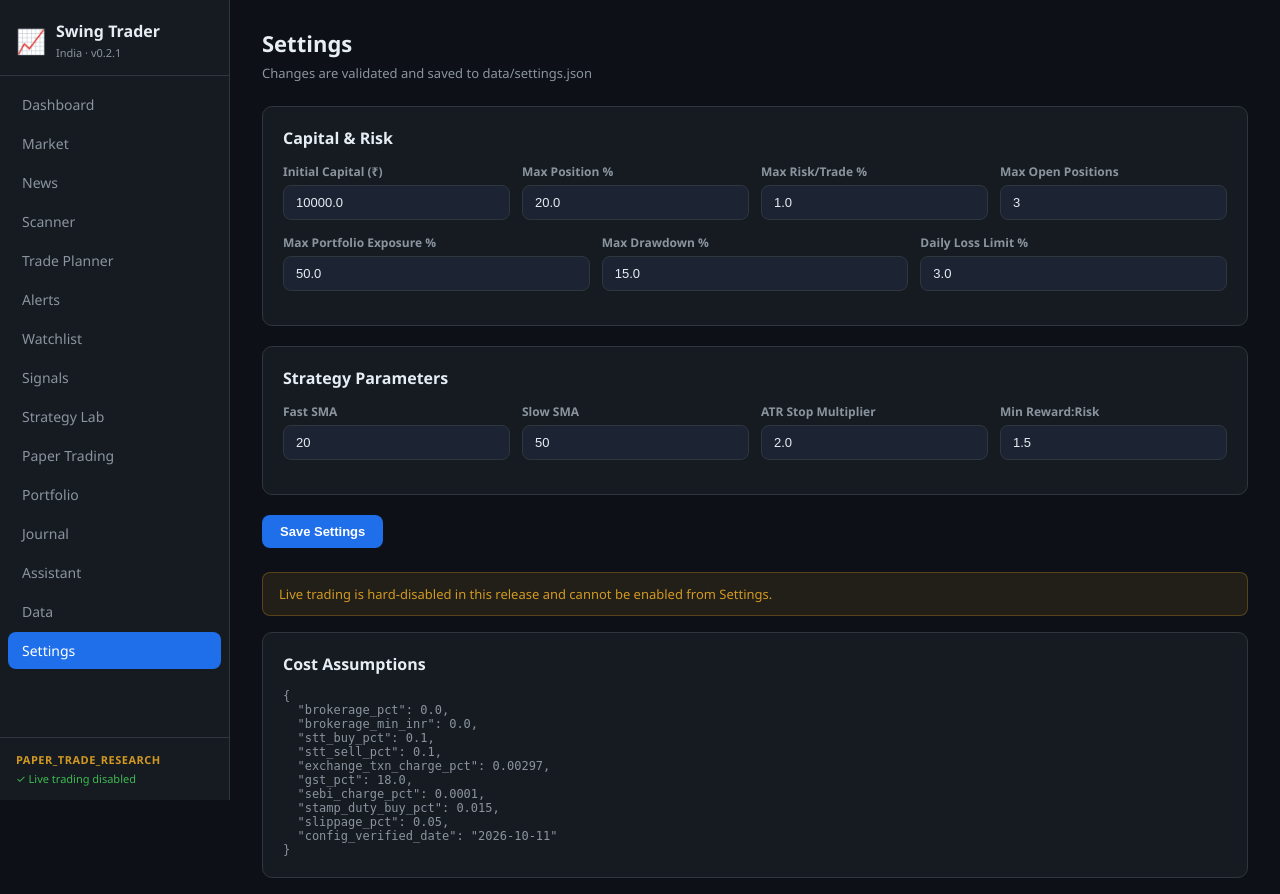
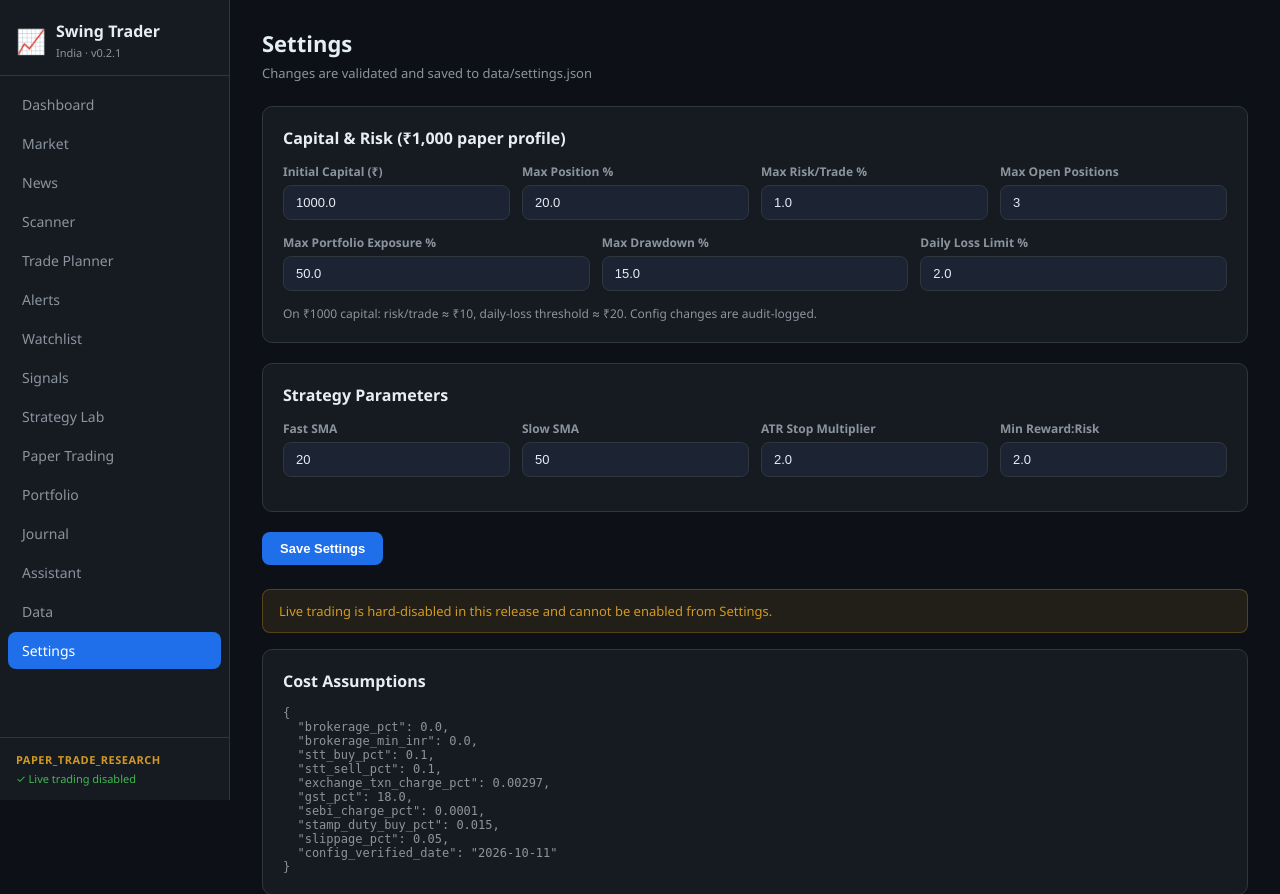
Before and after one commit to tsoundar64710-code/swing-trader-india, a Flask app: page /settings in a window 1280 px wide. Shown: the top 894 px of the page. Run offline with Flask 3, Linux system fonts and the light colour scheme; data that the repository does not hold is empty; some libraries are stand-ins or nearby versions.

Commit message:
Phase 2: risk & paper-trading controls for ₹1,000 profile
- Defaults: capital ₹1,000, risk ₹10/trade (1%), daily-loss ₹20 (2%), min R:R 2.0
- PaperEngine: realized_pnl_today(), daily_loss_limit_inr(), trading_blocked_by_daily_loss()
- Daily-loss enforcement: new BUY orders rejected once today's realized losses hit threshold
- Config-change audit trail: /api/settings logs before/after diffs to audit_log table
- Settings page: helper text shows computed ₹ risk/trade and ₹ daily-loss threshold
- Fixed lookahead test: signal engine always evaluates at last bar; test now verifies
  determinism (same input twice) + causal indicators (append-only does not rewrite history)
- 165 tests pass (was 159), ruff clean, settings page verified

```diff
--- a/src/swingtrader/web/routes.py
+++ b/src/swingtrader/web/routes.py
@@ -490,7 +490,20 @@ def api_data_import():
 @bp.post("/api/settings")
 def api_settings():
     s = current_app.config["SETTINGS"]
+    conn = current_app.config["DB"]
     data = request.get_json(force=True)
+    before = {
+        "initial_capital_inr": s.initial_capital_inr,
+        "max_position_pct": s.risk.max_position_pct,
+        "max_risk_per_trade_pct": s.risk.max_risk_per_trade_pct,
+        "max_open_positions": s.risk.max_open_positions,
+        "max_portfolio_exposure_pct": s.risk.max_portfolio_exposure_pct,
+        "daily_loss_limit_pct": s.risk.daily_loss_limit_pct,
+        "sma_fast": s.strategy.sma_fast,
+        "sma_slow": s.strategy.sma_slow,
+        "atr_stop_multiplier": s.strategy.atr_stop_multiplier,
+        "min_reward_risk": s.strategy.min_reward_risk,
+    }
     try:
         s.initial_capital_inr = float(data.get("initial_capital_inr", s.initial_capital_inr))
         s.risk.max_position_pct = float(data.get("max_position_pct", s.risk.max_position_pct))
@@ -501,6 +514,9 @@ def api_settings():
         s.risk.max_portfolio_exposure_pct = float(
             data.get("max_portfolio_exposure_pct", s.risk.max_portfolio_exposure_pct)
         )
+        s.risk.daily_loss_limit_pct = float(
+            data.get("daily_loss_limit_pct", s.risk.daily_loss_limit_pct)
+        )
         s.strategy.sma_fast = int(data.get("sma_fast", s.strategy.sma_fast))
         s.strategy.sma_slow = int(data.get("sma_slow", s.strategy.sma_slow))
         s.strategy.atr_stop_multiplier = float(
@@ -508,7 +524,30 @@ def api_settings():
         )
         s.strategy.min_reward_risk = float(data.get("min_reward_risk", s.strategy.min_reward_risk))
         save_settings(s)
-        return jsonify({"ok": True})
+        after = {
+            "initial_capital_inr": s.initial_capital_inr,
+            "max_position_pct": s.risk.max_position_pct,
+            "max_risk_per_trade_pct": s.risk.max_risk_per_trade_pct,
+            "max_open_positions": s.risk.max_open_positions,
+            "max_portfolio_exposure_pct": s.risk.max_portfolio_exposure_pct,
+            "daily_loss_limit_pct": s.risk.daily_loss_limit_pct,
+            "sma_fast": s.strategy.sma_fast,
+            "sma_slow": s.strategy.sma_slow,
+            "atr_stop_multiplier": s.strategy.atr_stop_multiplier,
+            "min_reward_risk": s.strategy.min_reward_risk,
+        }
+        changed = {k: {"before": before[k], "after": after[k]}
+                   for k in after if before[k] != after[k]}
+        if changed:
+            conn.execute(
+                "INSERT INTO audit_log (ts, level, event, details_json) VALUES (?,?,?,?)",
+                (
+                    datetime.now(UTC).isoformat(), "INFO", "settings_changed",
+                    json.dumps({"changed": changed}, ensure_ascii=False),
+                ),
+            )
+            conn.commit()
+        return jsonify({"ok": True, "changed": changed})
     except (ValueError, TypeError, SettingsError) as e:
         return jsonify({"ok": False, "error": str(e)}), 400
 
--- a/src/swingtrader/web/templates/settings.html
+++ b/src/swingtrader/web/templates/settings.html
@@ -5,7 +5,7 @@
 <p class="subtitle">Changes are validated and saved to data/settings.json</p>
 
 <div class="card" style="margin-bottom:20px;">
-  <div class="section-title">Capital & Risk</div>
+  <div class="section-title">Capital & Risk (₹1,000 paper profile)</div>
   <div class="form-row">
     <div><label>Initial Capital (₹)</label><input id="st-capital" type="number" value="{{ settings.initial_capital_inr }}" min="1000"></div>
     <div><label>Max Position %</label><input id="st-maxpos" type="number" value="{{ settings.risk.max_position_pct }}"></div>
@@ -16,6 +16,12 @@
     <div><label>Max Portfolio Exposure %</label><input id="st-maxexp" type="number" value="{{ settings.risk.max_portfolio_exposure_pct }}"></div>
     <div><label>Max Drawdown %</label><input id="st-maxdd" type="number" value="{{ settings.risk.max_drawdown_pct }}"></div>
     <div><label>Daily Loss Limit %</label><input id="st-dailyloss" type="number" step="0.1" value="{{ settings.risk.daily_loss_limit_pct }}"></div>
+  </div>
+  <div style="font-size:12px;color:var(--text2);margin-top:8px;">
+    On ₹{{ "%.0f"|format(settings.initial_capital_inr) }} capital:
+    risk/trade ≈ ₹{{ "%.0f"|format(settings.initial_capital_inr * settings.risk.max_risk_per_trade_pct / 100) }},
+    daily-loss threshold ≈ ₹{{ "%.0f"|format(settings.initial_capital_inr * settings.risk.daily_loss_limit_pct / 100) }}.
+    Config changes are audit-logged.
   </div>
 </div>
 
```
Also changed, not shown: src/swingtrader/core/settings.py (+9 -4 lines), src/swingtrader/paper/engine.py (+29 -0 lines), tests/test_paper_trading.py (+86 -0 lines), tests/test_settings.py (+4 -2 lines), tests/test_signals.py (+25 -12 lines).
